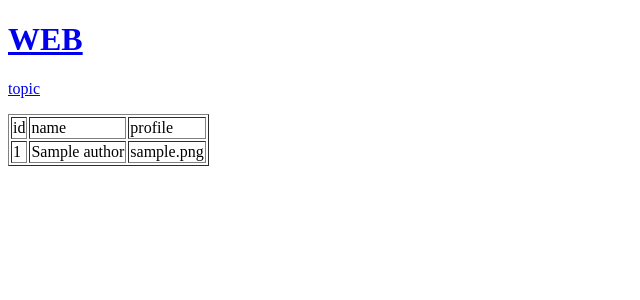
After one commit to 6Bf/egoing-php-mysql, a PHP site: page /author.php in a window 1280 px wide. The commit adds this page. Shown: the top 300 px of the page, without its empty margins (0-640 px from the left). Run offline with PHP 8.4, Linux system fonts and the light colour scheme; tables that the repository leaves empty or names only in its code hold one stand-in row (values such as "Sample post"); a stand-in replaces the project's code that opens the database connection.

Commit message:
ADD function - Read author Table

```diff
--- /dev/null
+++ b/author.php
@@ -0,0 +1,41 @@
+<?php
+require_once("connect_db.php");
+?>
+
+<!doctype html>
+<html>
+	<head>
+    	<meta charset="utf-8">
+		<title>WEB</title>
+	</head>
+  	<body>
+    	<h1><a href="index.php">WEB</a></h1>
+		<p><a href="index.php">topic</a></p>
+		<table border="1">
+			<tr>
+				<td>id</td>
+				<td>name</td>
+				<td>profile</td>
+			</tr>
+			<?php
+				$sql = "SELECT * FROM author";
+				$result = mysqli_query($conn, $sql);
+				while( $row = mysqli_fetch_array($result) ) {
+					$filtered = array(
+						'id' => htmlspecialchars($row['id']),
+						'name' => htmlspecialchars($row['name']),
+						'profile' => htmlspecialchars($row['profile'])
+					);
+			?>
+			<tr>
+				<td><?= $filtered['id'] ?></td>
+				<td><?= $filtered['name'] ?></td>
+				<td><?= $filtered['profile'] ?></td>
+			</tr>
+			<?php
+				}
+			?>
+		</table>
+
+  	</body>
+</html>
--- a/index.php
+++ b/index.php
@@ -44,6 +44,7 @@ if(isset($_GET['id'])) {
 	</head>
   	<body>
     	<h1><a href="index.php">WEB</a></h1>
+		<a href="author.php">author</a>
     	<ol>
       		<?= $list ?>
     	</ol>
```
Also changed, not shown: select.php (deleted, +0 -11 lines).
